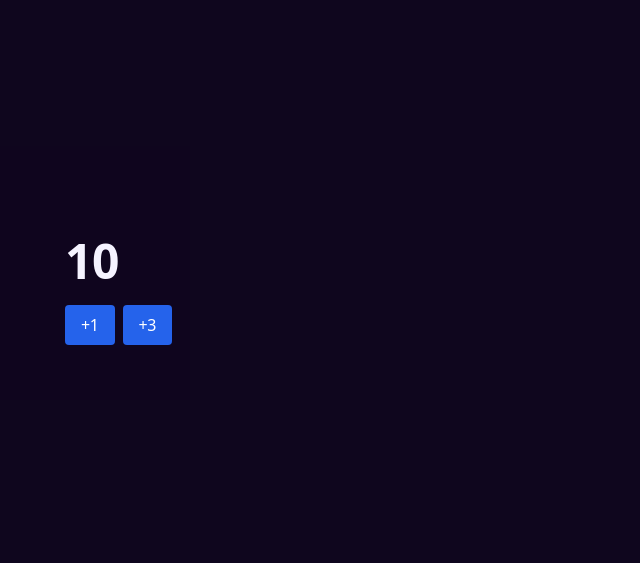
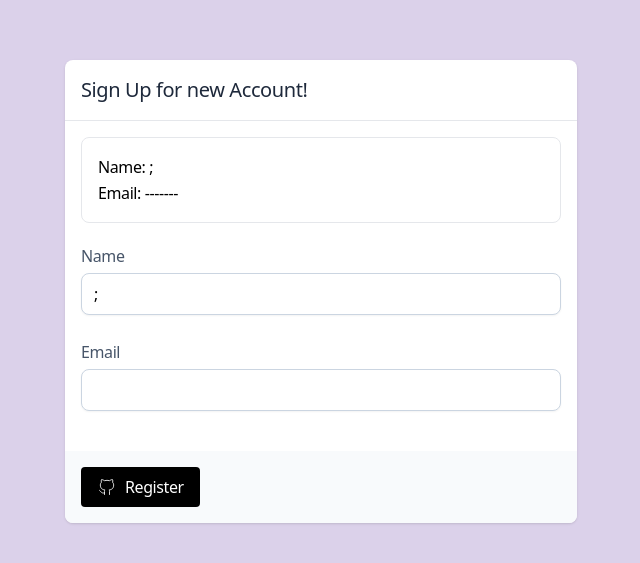
Before and after one commit to Wridho788/react-vite-tailwindcss, a React (Vite) app: page / in a window 1280 px wide. Shown: the part 109-672 px from the top of the page, without its empty margins (319-959 px from the left). Built offline with nearby package versions, Linux system fonts and the light colour scheme.

Commit message:
add useState to form/

```diff
--- a/package.json
+++ b/package.json
@@ -17,6 +17,7 @@
         "react-dom": "^18.2.0"
     },
     "devDependencies": {
+        "@tailwindcss/forms": "^0.5.3",
         "@types/react": "^18.0.27",
         "@types/react-dom": "^18.0.10",
         "@vitejs/plugin-react": "^3.1.0",
--- a/src/App.jsx
+++ b/src/App.jsx
@@ -1,13 +1,40 @@
 import PlaceContentCenter from './components/PlaceContentCenter'
 import Button from './components/Button'
+import Card from './components/Card'
+import { IconBrandGithub } from '@tabler/icons-react'
+import Input from './components/Input'
+import Label from './components/Label'
 import { useState } from 'react'
-import Counter from './components/Counter'
+
 const App = () => {
-
-
+    const [name, setName] = useState(';')
+    const [email, setEmail] = useState('')
     return (
         <PlaceContentCenter>
-            <Counter initialValue={10} />
+            <Card>
+                <Card.Title>Sign Up for new Account!</Card.Title>
+                <Card.Body>
+                    <div className='mb-5 border rounded-lg p-4'>
+                        <p>Name: {name || '-------'}</p>
+                        <p>Email: {email || '-------'}</p>
+                    </div>
+
+                    <div className='mb-6'>
+                        <Label htmlFor='name'>Name</Label>
+                        <Input onChange={(e) => setName(e.target.value)} id='name' value={name} name='name' />
+                    </div>
+                    <div className='mb-6'>
+                        <Label htmlFor='email'>Email</Label>
+                        <Input value={email} onChange={(e) => setEmail(e.target.value)} id='email' name='email' />
+                    </div>
+                </Card.Body>
+                <Card.Footer>
+                    <Button className='bg-black'>
+                        <IconBrandGithub />
+                        Register
+                    </Button>
+                </Card.Footer>
+            </Card>
         </PlaceContentCenter>
     )
 }
--- a/src/components/Card.jsx
+++ b/src/components/Card.jsx
@@ -11,7 +11,7 @@ const Card = ({ children }) => {
 function Title({ children }) {
     return (
         <div className='p-4 border-b'>
-            <h1 className='text-xl'>{children}</h1>
+            <h1 className='text-xl text-slate-800'>{children}</h1>
         </div>
     )
 }
--- /dev/null
+++ b/src/components/Input.jsx
@@ -0,0 +1,3 @@
+export default function Input({ type = 'text', ...props }) {
+    return <input {...props} className="transition duration-300 w-full focus:outline-none focus:ring focus:ring-blue-200 focus:border-blue-400 border-slate-300 shadow-sm rounded-lg" type={type} />
+}
--- /dev/null
+++ b/src/components/Label.jsx
@@ -0,0 +1,8 @@
+export default function Label({ value, children, ...props }) {
+    return (
+        <label className='text-slate-600 mb-1 block' {...props}>
+            {' '}
+            {value || children}
+        </label>
+    )
+}
--- a/src/components/PlaceContentCenter.jsx
+++ b/src/components/PlaceContentCenter.jsx
@@ -1,7 +1,7 @@
 export default function PlaceContentCenter({ children }) {
     return (
-        <div className="bg-black">
-            <div className="bg-violet-900/20 text-violet-50 min-h-screen flex items-center justify-center antialiased tracking-tight ">
+        <div className="bg-white">
+            <div className="bg-violet-900/20 min-h-screen flex items-center justify-center antialiased tracking-tight ">
                 <div className="max-w-lg w-full">
                     {children}
                 </div>
--- a/tailwind.config.cjs
+++ b/tailwind.config.cjs
@@ -4,5 +4,7 @@ module.exports = {
     theme: {
         extend: {},
     },
-    plugins: [],
+    plugins: [
+        require('@tailwindcss/forms'),
+    ],
 }
```
Also changed, not shown: 1 other file (tests, documents, lock files or other folders).
